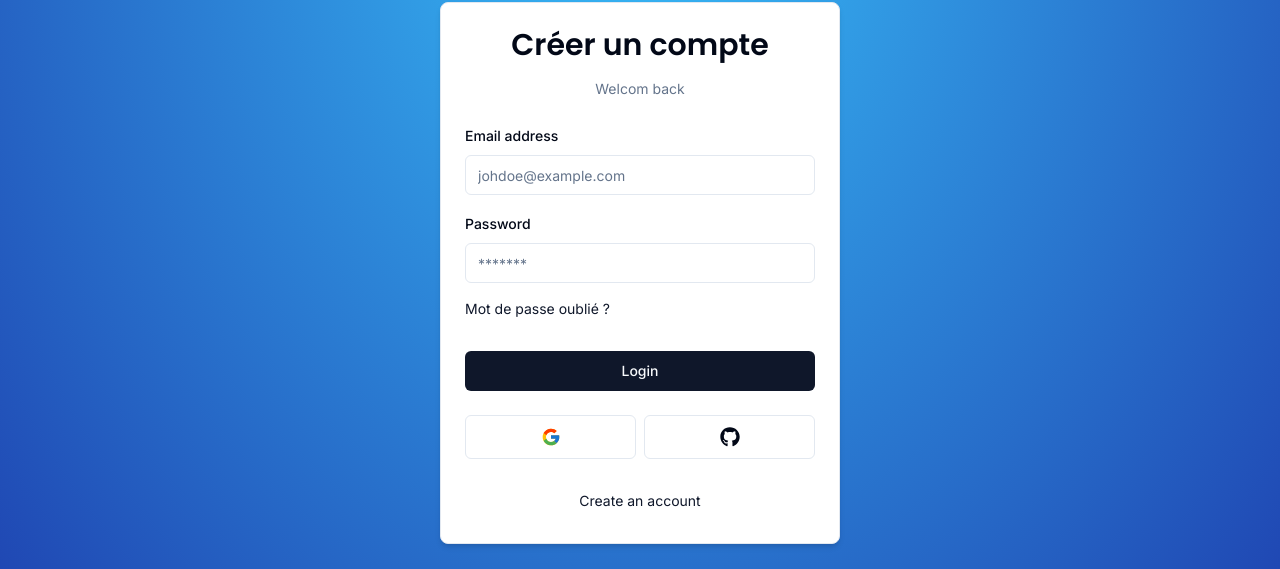
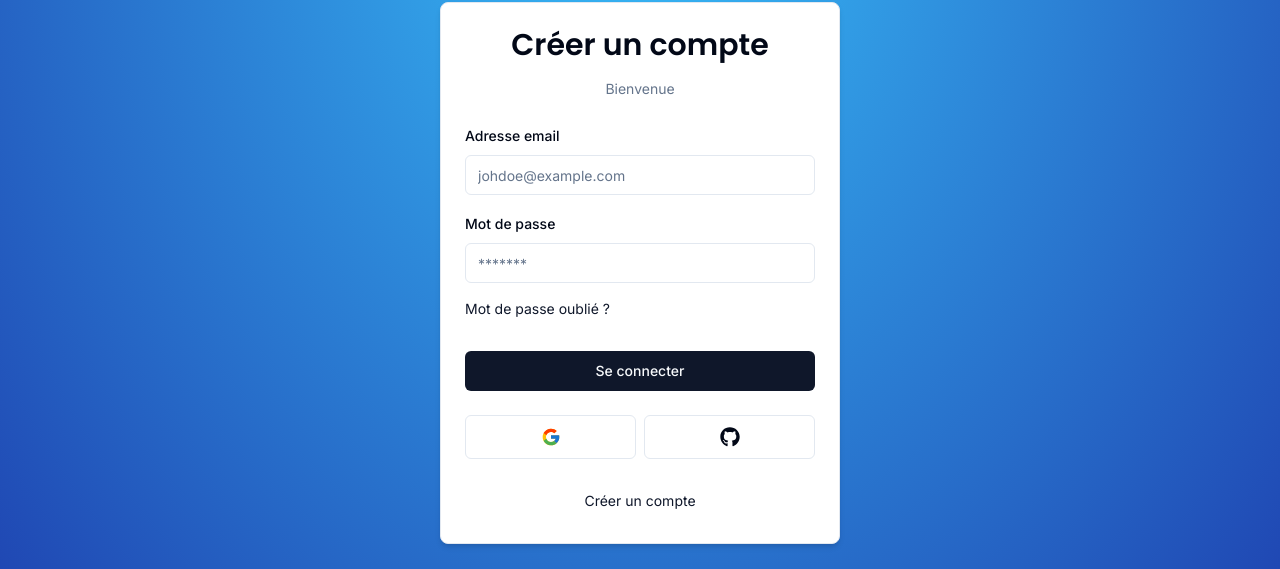
Before and after one commit to lalainarahajason/wp-monotor, a Next.js app: page /auth/login in a window 1280 px wide. Shown: the part 127-696 px from the top of the page. Built offline with nearby package versions, Linux system fonts and the light colour scheme; no server answers.

Commit message:
strings translations

```diff
--- a/actions/login.ts
+++ b/actions/login.ts
@@ -18,7 +18,6 @@ import {
 
 import { getUserByEmail } from "@/data/user";
 import { getTwoFactorTokenByEmail } from "@/data/two-factor-token";
-import { error } from "console";
 import { getTwoFactorConfirmationByUserId } from "@/data/two-factor-confirmation";
 
 
--- a/components/auth/header.tsx
+++ b/components/auth/header.tsx
@@ -22,7 +22,7 @@ export const Header = ({
 
     return(
         <div className="w-full flex flex-col gap-y-4 items-center justify-center">
-            <h1 className={cn("text-3xl font-semibold", font.className)}>{ translate('auth', 'register') }</h1>
+            <h1 className={cn("text-3xl font-semibold", font.className)}>{ translate('auth', 'form') }</h1>
             <p className="text-muted-foreground text-sm">{label}</p>
         </div>
     )
--- a/components/auth/login-form.tsx
+++ b/components/auth/login-form.tsx
@@ -26,12 +26,17 @@ import Link from "next/link";
 import { Login } from "@/actions/login";
 import { DEFAULT_LOGIN_REDIRECT } from "@/routes";
 
+import { useTranslation } from "@/context/translation-context";
+
 export const LoginForm = () => {
+
+  const { translate } = useTranslation();
+
   const searchParams = useSearchParams();
   const callbackUrl = searchParams.get("callbackUrl");
   const urlError =
     searchParams.get("error") === "OAuthAccountNotLinked"
-      ? "Email already in use with different provider"
+      ? translate('email-used', 'authentication')
       : "";
 
   const [isPending, startTransition] = useTransition();
@@ -78,9 +83,9 @@ export const LoginForm = () => {
 
   return (
     <CardWrapper
-      headerLabel="Welcom back"
+      headerLabel={ translate('welcome-back','form')}
       backButtonHref="/auth/register"
-      backButtonLabel="Create an account"
+      backButtonLabel={ translate('create-account', 'form') }
       showSocial
     >
       <Form {...form}>
@@ -113,7 +118,7 @@ export const LoginForm = () => {
                   name="email"
                   render={({ field }) => (
                     <FormItem>
-                      <FormLabel>Email address</FormLabel>
+                      <FormLabel>{ translate('email', 'form') }</FormLabel>
                       <FormControl>
                         <Input
                           {...field}
@@ -132,7 +137,7 @@ export const LoginForm = () => {
                   name="password"
                   render={({ field }) => (
                     <FormItem>
-                      <FormLabel>Password</FormLabel>
+                      <FormLabel>{ translate('password', 'form') }</FormLabel>
                       <FormControl>
                         <Input
                           {...field}
@@ -147,7 +152,7 @@ export const LoginForm = () => {
                         asChild
                         className="px-0 font-normal"
                       >
-                        <Link href="/auth/reset">Mot de passe oublié ?</Link>
+                        <Link href="/auth/reset">{ translate('forgot-password', 'form')}</Link>
                       </Button>
                       <FormMessage />
                     </FormItem>
@@ -159,7 +164,7 @@ export const LoginForm = () => {
           <FormError message={error || urlError} />
           <FormSuccess message={success} />
           <Button type="submit" className="w-full" disabled={isPending}>
-            {showTwoFactor ? "Confirm" : "Login"}
+            {showTwoFactor ? translate('confirm', 'form') : translate('login', 'form')}
           </Button>
         </form>
       </Form>
--- a/components/auth/register-form.tsx
+++ b/components/auth/register-form.tsx
@@ -64,9 +64,9 @@ export const RegisterForm = () => {
 
   return (
     <CardWrapper
-      headerLabel={translate('create-account', 'register')}
+      headerLabel={translate('create-account', 'form')}
       backButtonHref="/auth/login"
-      backButtonLabel={translate('already-have-account', 'register')}
+      backButtonLabel={translate('already-have-account', 'form')}
       showSocial
     >
       <Form {...form}>
@@ -81,11 +81,11 @@ export const RegisterForm = () => {
                 name="name"
                 render={({ field }) => (
                   <FormItem>
-                    <FormLabel>{translate('name', 'register')}</FormLabel>
+                    <FormLabel>{translate('name', 'form')}</FormLabel>
                     <FormControl>
                       <Input
                         {...field}
-                        placeholder={ translate('your-name', 'register') }
+                        placeholder={ translate('your-name', 'form') }
                         disabled={isPending}
                       />
                     </FormControl>
@@ -99,7 +99,7 @@ export const RegisterForm = () => {
                 name="email"
                 render={({ field }) => (
                   <FormItem>
-                    <FormLabel>{ translate('email', 'register') }</FormLabel>
+                    <FormLabel>{ translate('email', 'form') }</FormLabel>
                     <FormControl>
                       <Input
                         {...field}
@@ -118,7 +118,7 @@ export const RegisterForm = () => {
                 name="password"
                 render={({ field }) => (
                   <FormItem>
-                    <FormLabel>{ translate('password', 'register') }</FormLabel>
+                    <FormLabel>{ translate('password', 'form') }</FormLabel>
                     <FormControl>
                       <Input
                         {...field}
@@ -134,7 +134,7 @@ export const RegisterForm = () => {
             </div>
             <FormError message={error} />
             <FormSuccess message={success} />
-            <Button type="submit" className="w-full" disabled={isPending}>{ translate('create-account', 'register') }</Button>
+            <Button type="submit" className="w-full" disabled={isPending}>{ translate('create-account', 'form') }</Button>
           </form>
       </Form>
     </CardWrapper>
--- a/context/translation-context.tsx
+++ b/context/translation-context.tsx
@@ -1,11 +1,16 @@
 "use client";
 
 import React, { useContext, useState, createContext } from "react";
-import { translations, registerTranslation } from "@/translations/strings";
+import {
+    general,
+    form,
+    authentication
+} from "@/translations/strings";
 
 const translationSets: Record<TranslationSet, Translations> = {
-  general: translations,
-  register: registerTranslation,
+  general,
+  form,
+  authentication
 };
 
 
--- a/translations/strings.ts
+++ b/translations/strings.ts
@@ -1,11 +1,14 @@
 
-export const registerTranslation : Translations = {
+export const form : Translations = {
 
   'en': {
     'auth' : 'Create an account',
     'already-have-account' : 'Already have an account ?',
-    'create-account': 'A confirmation email will be sent to you',
+    'create-account': 'Create an account',
+    'confirm' : 'Confirme',
+    'forgot-password' : 'Forgot password ?',
     'email' : 'Email Addess',
+    'login' : 'Login',
     'name' : 'Name',
     'password' : 'Password',
     'your-name' : 'Your name',
@@ -14,8 +17,11 @@ export const registerTranslation : Translations = {
   'fr': {
     'auth' : 'Créer un compte',
     'already-have-account' : 'Vous avez déjà un compte ?',
-    'create-account': 'Un email de confirmation vous sera envoyé',
+    'create-account': 'Créer un compte',
+    'confirm' : 'Confirmer',
+    'forgot-password' : 'Mot de passe oublié ?',
     'email' : 'Adresse email',
+    'login' : 'Se connecter',
     'name' : 'Nom',
     'password' : 'Mot de passe',
     'your-name' : 'Votre nom',
@@ -24,7 +30,18 @@ export const registerTranslation : Translations = {
 
 }
 
-export const translations: Translations = {
+export const authentication: Translations = {
+  'en': {
+    'confirmation-email-sent' : 'Confirmation email sent',
+    'email-used' : 'Email already in use with different provider'
+  },
+  'fr': {
+    'confirmation-email-sent' : 'Email de confirmation envoyé',
+    'email-used' : 'Email déjà utilisé avec un autre fournisseur'
+  }
+}
+
+export const general: Translations = {
   'en': {
     'auth' : 'Create an account',
     'already-have-account' : 'Already have an account ?',
--- a/translations/translations.d.ts
+++ b/translations/translations.d.ts
@@ -11,8 +11,8 @@ declare global {
       [key in 'en' | 'fr']: TranslationKeys;
   };
 
-  type TranslationSet = 'general' | 'register';
-  type TranslationSet = 'translations' | 'register';
+  //  TODO : merge register with authentication
+  type TranslationSet = 'general' | 'form' | 'authentication';
 
   type translationContextType = {
     lang: Lang;
```
Also changed, not shown: actions/register.ts (+12 -10 lines), translations/serverTranslation.ts (added, +12 -0 lines).
